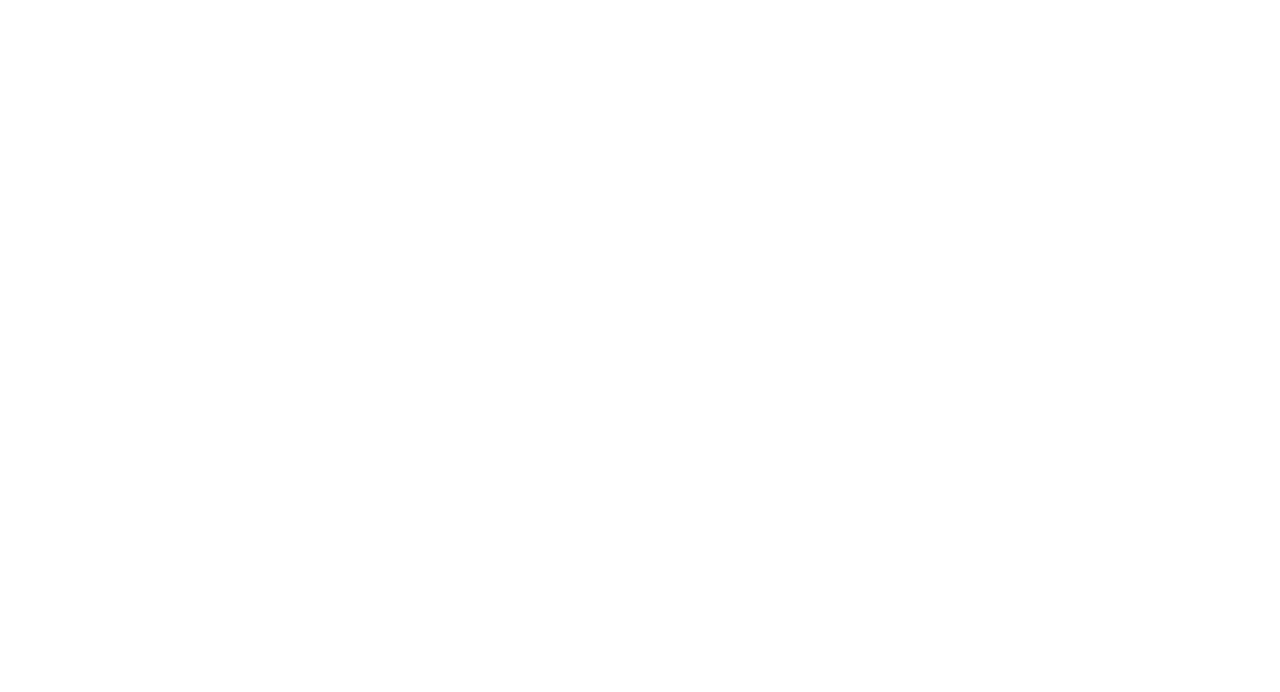
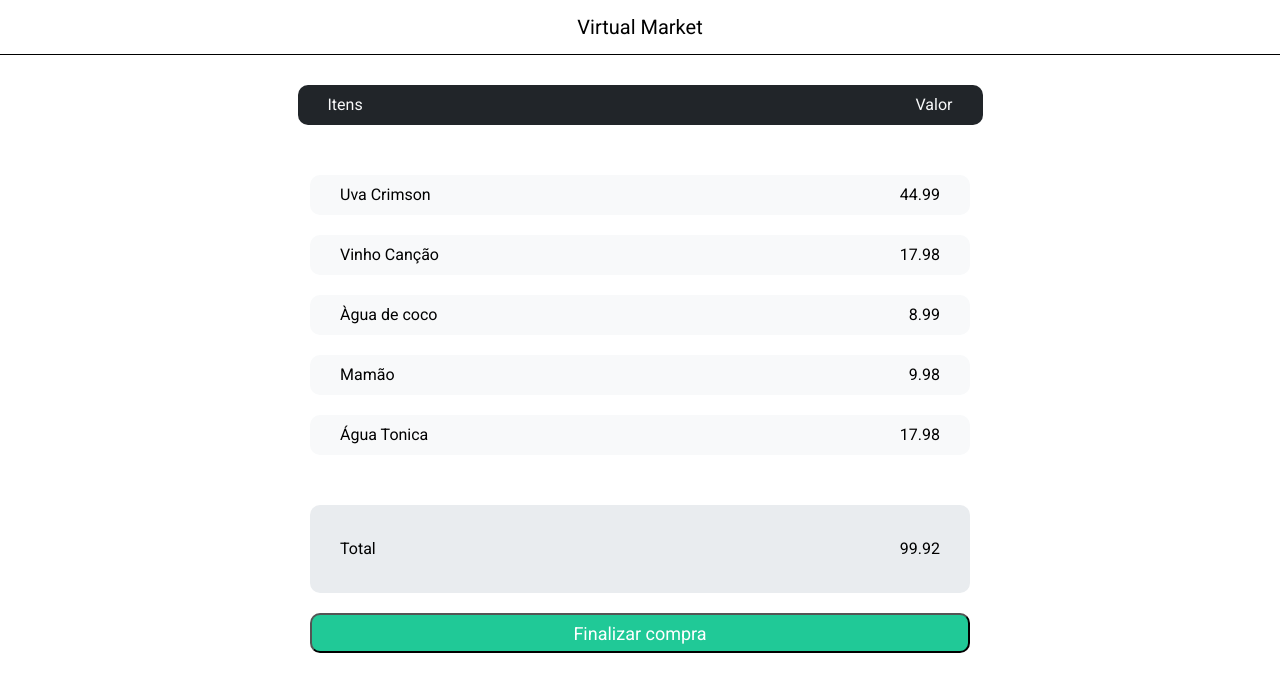
Before and after one commit to Kenzie-Academy-Brasil-Developers/m1-entrega-carrinho-de-compras-Natangaf-3, a plain HTML site: page index.html in a window 1280 px wide. Drawn offline with Linux system fonts and the light colour scheme.

Commit message:
Version 1.0

```diff
--- /dev/null
+++ b/dataBase.js
@@ -0,0 +1,27 @@
+const productsCart = [
+    {
+        id: 1,
+        name: "Uva Crimson",
+        price: 44.99
+    },
+    {
+        id: 2,
+        name: "Vinho Canção",
+        price: 17.98
+    },
+    {
+        id: 3,
+        name: "Àgua de coco",
+        price: 8.99
+    },
+    {
+        id: 1,
+        name: "Mamão",
+        price: 9.98
+    },
+    {
+        id: 1,
+        name: "Água Tonica",
+        price: 17.98
+    },
+]
--- a/index.css
+++ b/index.css
@@ -0,0 +1,108 @@
+*{
+    font-family: 'Roboto', sans-serif;
+}
+body{
+    background-color: #ffffff;
+    display: flex;
+    flex-direction: column;
+    flex-wrap: nowrap;
+    align-items: center;
+    justify-content: center;
+}
+.cabeca{
+    border-bottom: 1px solid;
+    height: 54px;
+    width: 100%;
+    display: flex;
+    flex-direction: column;
+    flex-wrap: nowrap;
+    align-items: center;
+    justify-content: center;
+}
+.nomeLoja{
+    font-family: 'Roboto', sans-serif;
+    font-size: 20px;
+}
+.loja{
+    margin: 20px;
+    display: flex;
+    flex-direction: column;
+    flex-wrap: nowrap;
+    align-items: center;
+    width: 800px;
+}
+.sacola{
+    background-color: #212529;
+    color: #F8F9FA;
+    padding: 0px 30px;
+    margin: 10px;
+    height: 40px;
+    width: 625px;
+    border-radius: 10px;
+    display: flex;
+    flex-direction: row;
+    align-items: center;
+    align-content: center;
+    flex-wrap: nowrap;
+    justify-content: space-between;
+}
+.items{
+    padding: 20px 30px;
+    margin: 10px;
+    width: 700px;
+    border-radius: 10px;
+    display: flex;
+    flex-direction: column;
+    flex-wrap: nowrap;
+    align-items: center;
+}
+.item{
+    background-color: #F8F9FA;
+    padding: 0px 30px;
+    margin: 10px;
+    height: 40px;
+    width: 600px;
+    border-radius: 10px;
+    display: flex;
+    flex-direction: row;
+    align-items: center;
+    align-content: center;
+    flex-wrap: nowrap;
+    justify-content: space-between;
+}
+.finalizacao{
+    display: flex;
+    flex-direction: column;
+    align-items: center;
+    align-content: center;
+    justify-content: center;
+}
+.calculo{
+    background-color: #e9ecef;
+    padding: 0px 30px;
+    margin: 10px;
+    height: 88px;
+    width: 600px;
+    border-radius: 10px;
+    display: flex;
+    flex-direction: row;
+    align-items: center;
+    align-content: center;
+    flex-wrap: nowrap;
+    justify-content: space-between;
+}
+.finalizar{
+    font-size: 18px;
+    color: white;
+    background-color: #20C997;
+    padding: 0px 30px;
+    margin: 10px;
+    height: 40px;
+    width: 660px;
+    border-radius: 10px;
+    display: flex;
+    flex-direction: column;
+    align-items: center;
+    align-content: center;
+    justify-content: center;
+}
--- a/index.html
+++ b/index.html
@@ -1,13 +1,23 @@
 <!DOCTYPE html>
 <html lang="en">
+
     <head>
         <meta charset="UTF-8">
         <meta http-equiv="X-UA-Compatible" content="IE=edge">
         <meta name="viewport" content="width=device-width, initial-scale=1.0">
+        <link rel="preconnect" href="https://fonts.googleapis.com">
+        <link rel="preconnect" href="https://fonts.gstatic.com" crossorigin>
+        <link href="https://fonts.googleapis.com/css2?family=Roboto&display=swap" rel="stylesheet">
+        <link rel="stylesheet" href="reset.css">
         <link rel="stylesheet" href="index.css">
         <title>Carrinho de compras</title>
     </head>
+
     <body>
+        <header class="cabeca">
+            <h1 class="nomeLoja">Virtual Market</h1>
+        </header>
+        <script src="dataBase.js"></script>
         <script src="index.js"></script>
     </body>
 </html>
--- a/index.js
+++ b/index.js
@@ -1,7 +1,85 @@
-const productsCart = [
-    {
-        id: 1,
-        name: "",
-        price: 0.00
+let body                = document.querySelector('body')
+let main                = document.createElement('main');
+let sacola              = document.createElement('section');
+let h2                  = document.createElement('h2')
+let p                   = document.createElement('p');
+
+sacola.classList.add("sacola");
+main.classList.add("loja")
+
+h2.innerText = "Itens"
+p.innerText  =  "Valor"
+
+sacola.append(h2,p)
+main.appendChild(sacola)
+body.appendChild(main)
+
+
+
+function montagemCard(obj) {
+    let productsDetail  = document.createElement('li');
+    let nome            = document.createElement('p');
+    let valor           = document.createElement('p');
+
+    valor.classList.add("valor")
+    nome.classList.add("nome")
+    productsDetail.classList.add("item")
+
+    valor.innerText     = obj.price;
+    nome.innerText      = obj.name;
+    productsDetail.append(nome,valor);
+
+    return productsDetail
+
+}
+
+function rederizacaoCard(lista){
+    let main            = document.querySelector('main')
+    let section         = document.createElement('section')
+    let productslist    = document.createElement('ul');
+
+    productslist.classList.add("items");
+
+    for(let i = 0; i < lista.length;i++){
+        let box = lista[i];
+        let card = montagemCard(box)
+        productslist.appendChild(card)
     }
-]
+    section.appendChild(productslist)
+    main.appendChild(section)
+}
+
+rederizacaoCard(productsCart)
+
+function soma(list){
+    let resultado = 0
+    for(let i = 0 ;i < list.length;i++){
+        resultado += list[i].price
+    }
+
+    return rederizacaoSacola(resultado)
+}
+soma(productsCart)
+
+function rederizacaoSacola(value){
+    let main            = document.querySelector('main')
+    let section         = document.createElement('section');
+    let div             = document.createElement('div');
+    let total           = document.createElement('p');
+    let valor           = document.createElement('p');
+    let button          = document.createElement('button')
+
+    section.classList.add("finalizacao");
+    div.classList.add("calculo");
+    div.classList.add("item")
+    button.classList.add("finalizar");
+
+    button.innerText = "Finalizar compra"
+    total.innerText = "Total"
+    valor = value
+
+    div.append(total,valor);
+    section.append(div,button)
+    main.append(section)
+
+}
--- /dev/null
+++ b/reset.css
@@ -0,0 +1,43 @@
+html, body, div, span, applet, object, iframe,
+h1, h2, h3, h4, h5, h6, p, blockquote, pre,
+a, abbr, acronym, address, big, cite, code,
+del, dfn, em, img, ins, kbd, q, s, samp,
+small, strike, strong, sub, sup, tt, var,
+b, u, i, center,
+dl, dt, dd, ol, ul, li,
+fieldset, form, label, legend,
+table, caption, tbody, tfoot, thead, tr, th, td,
+article, aside, canvas, details, embed,
+figure, figcaption, footer, header, hgroup,
+menu, nav, output, ruby, section, summary,
+time, mark, audio, video {
+	margin: 0;
+	padding: 0;
+	border: 0;
+	font-size: 100%;
+	font: inherit;
+	vertical-align: baseline;
+}
+/* HTML5 display-role reset for older browsers */
+article, aside, details, figcaption, figure,
+footer, header, hgroup, menu, nav, section {
+	display: block;
+}
+body {
+	line-height: 1;
+}
+ol, ul {
+	list-style: none;
+}
+blockquote, q {
+	quotes: none;
+}
+blockquote:before, blockquote:after,
+q:before, q:after {
+	content: '';
+	content: none;
+}
+table {
+	border-collapse: collapse;
+	border-spacing: 0;
+}
```
Lines whose indentation alone changed are shown as unchanged.
